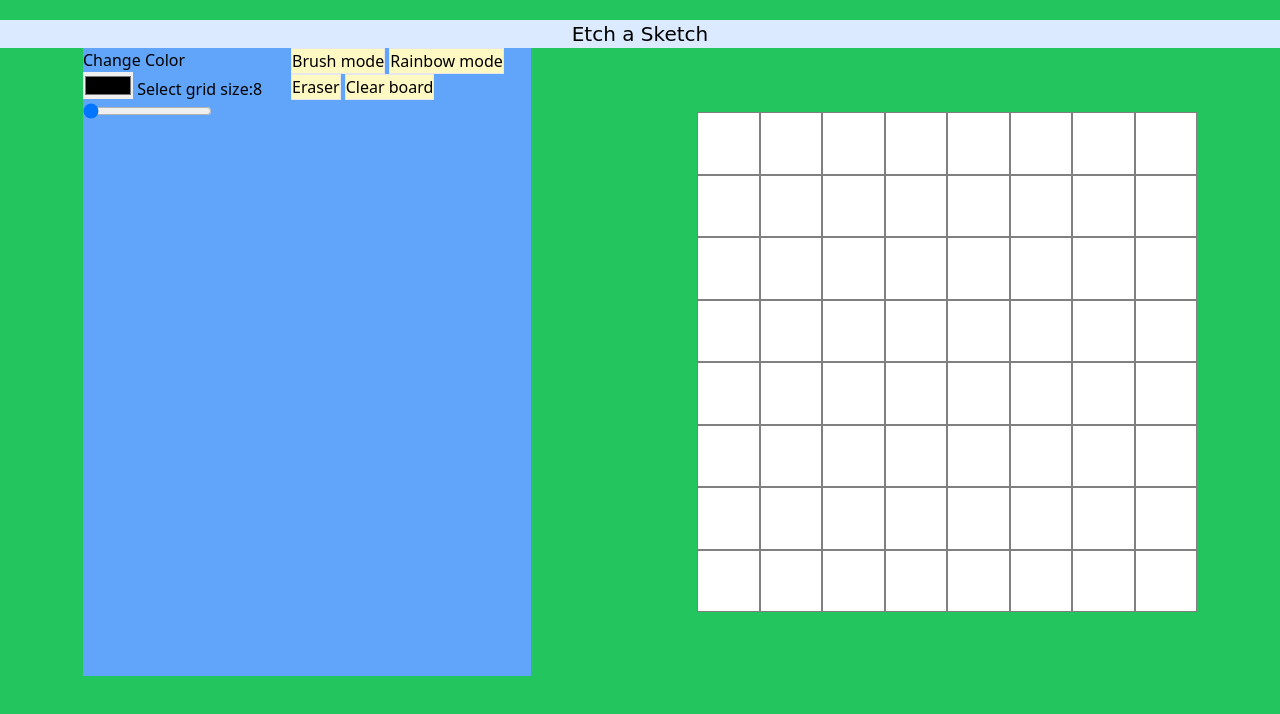
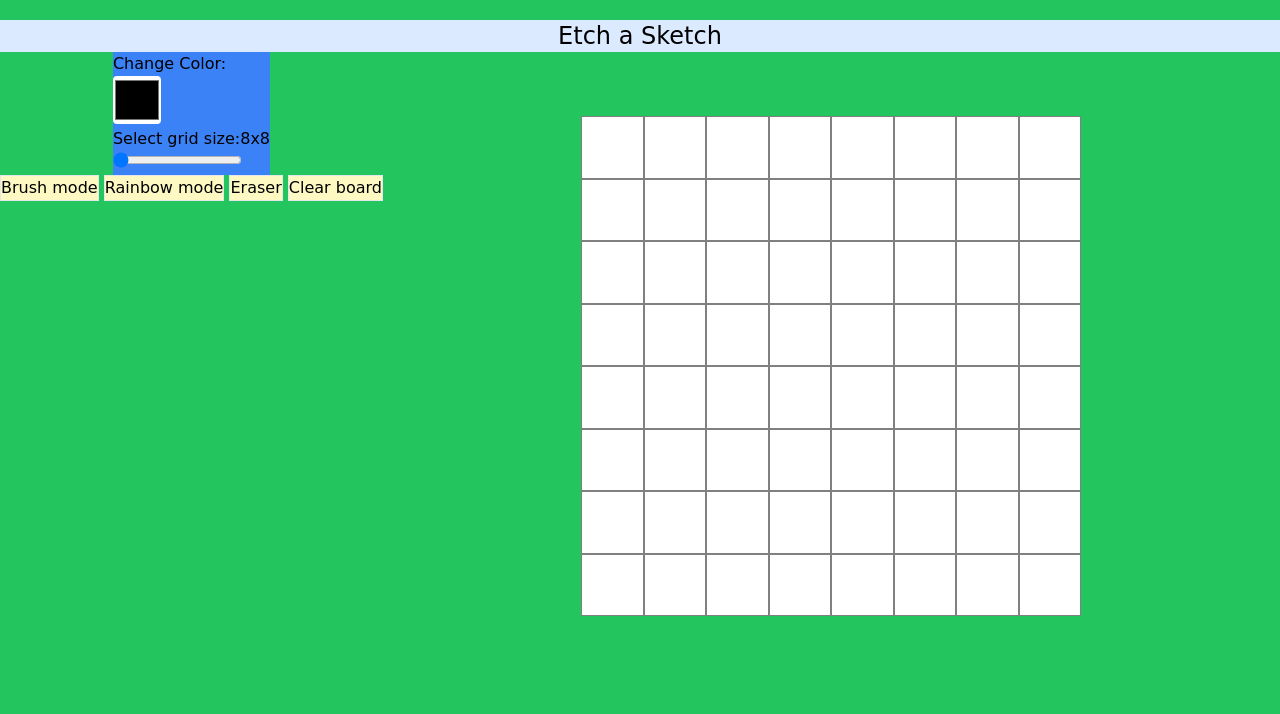
Before and after one commit to GabriellaN-02/Etch-a-Sketch, a plain HTML site: page index.html in a window 1280 px wide. Drawn offline with nearby package versions, Linux system fonts and the light colour scheme.

Commit message:
fixed gridNumber text content to follow the format num(x)num

```diff
--- a/etch-a-sketch.js
+++ b/etch-a-sketch.js
@@ -5,7 +5,7 @@ let gridNumber = document.createElement("span"); // new element to store the val
 const gridRange = document.querySelector("#gridRange"); // references to the input range
 
 //default 8 value of grid size in range
-gridNumber.textContent = gridRange.value;
+gridNumber.textContent = `${gridRange.value}x${gridRange.value}`;
 gridTitle.appendChild(gridNumber);
 
 //default 8*8 grids
@@ -22,7 +22,7 @@ for (let row = 1; row <= 8; row++) {
 
 // Event listener: 1. Dynamic range value 2. Dynamic grid items
 gridRange.addEventListener("input", () => {
-  gridNumber.textContent = gridRange.value;
+  gridNumber.textContent = `${gridRange.value}x${gridRange.value}`;
   gridTitle.appendChild(gridNumber);
 
   gridContainer.textContent = "";
--- a/index.html
+++ b/index.html
@@ -7,28 +7,29 @@
     <script src="etch-a-sketch.js" defer></script>
     <title>Etch a Sketch</title>
     <style>
-      h1 {
+      * {
         font-family: cursive;
       }
     </style>
   </head>
   <body class="py-5 bg-green-500 h-screen">
     <header class="bg-blue-100">
-      <h1 class="text-center text-xl">Etch a Sketch</h1>
+      <h1 class="text-center text-2xl">Etch a Sketch</h1>
     </header>
 
     <main class="lg:flex">
       <section id="gridContainer" class="bg-white my-[5%] w-[300px] h-[300px] md:w-[500px] md:h-[500px] mx-auto grid"></section>
-      <section class="flex justify-between order-first bg-red-400 w-[75vw] max-w-md mx-auto">
+      <section class="order-first">
         <!-- change color & grid size -->
-        <div class="bg-blue-400">
-          <h3>Change Color</h3>
-          <input type="color" name="" id="" />
-          <label id="gridTitle" for="grid">Select grid size:</label>
+        <div class="bg-blue-500 w-fit mx-auto">
+          <h3>Change Color:</h3>
+          <input type="color" name="" id="" class="rounded w-12 h-12 p-0 bg-white" />
+          <h3 id="gridTitle" for="grid">Select grid size:</h3>
           <input id="gridRange" type="range" name="grid" id="grid" min="8" max="64" value="8" />
         </div>
+
         <!-- brush mode, rainbow mode, eraser, clear board -->
-        <div class="bg-blue-400">
+        <div>
           <button class="border bg-yellow-100">Brush mode</button>
           <button class="border bg-yellow-100">Rainbow mode</button>
           <button class="border bg-yellow-100">Eraser</button>
```
